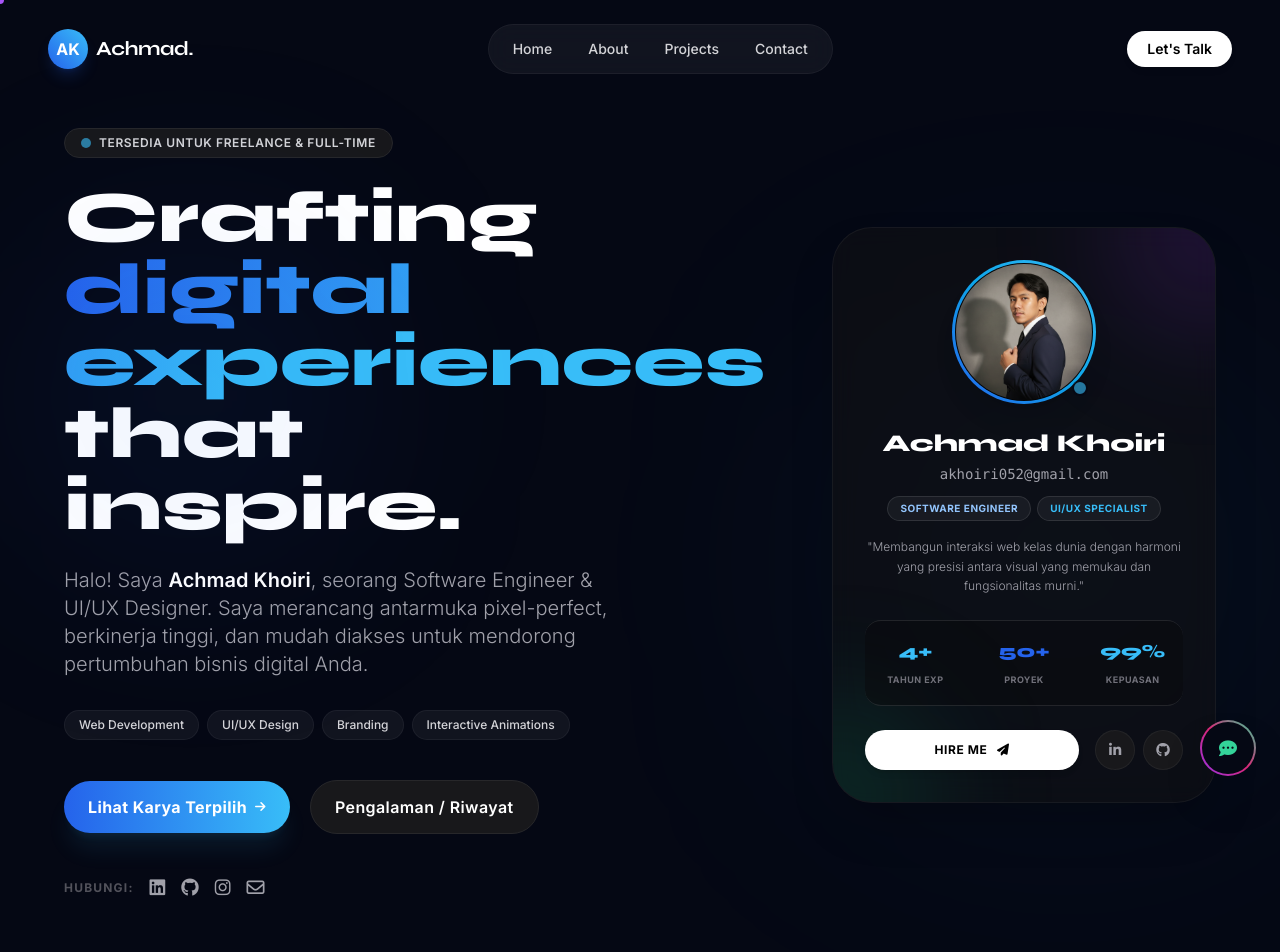
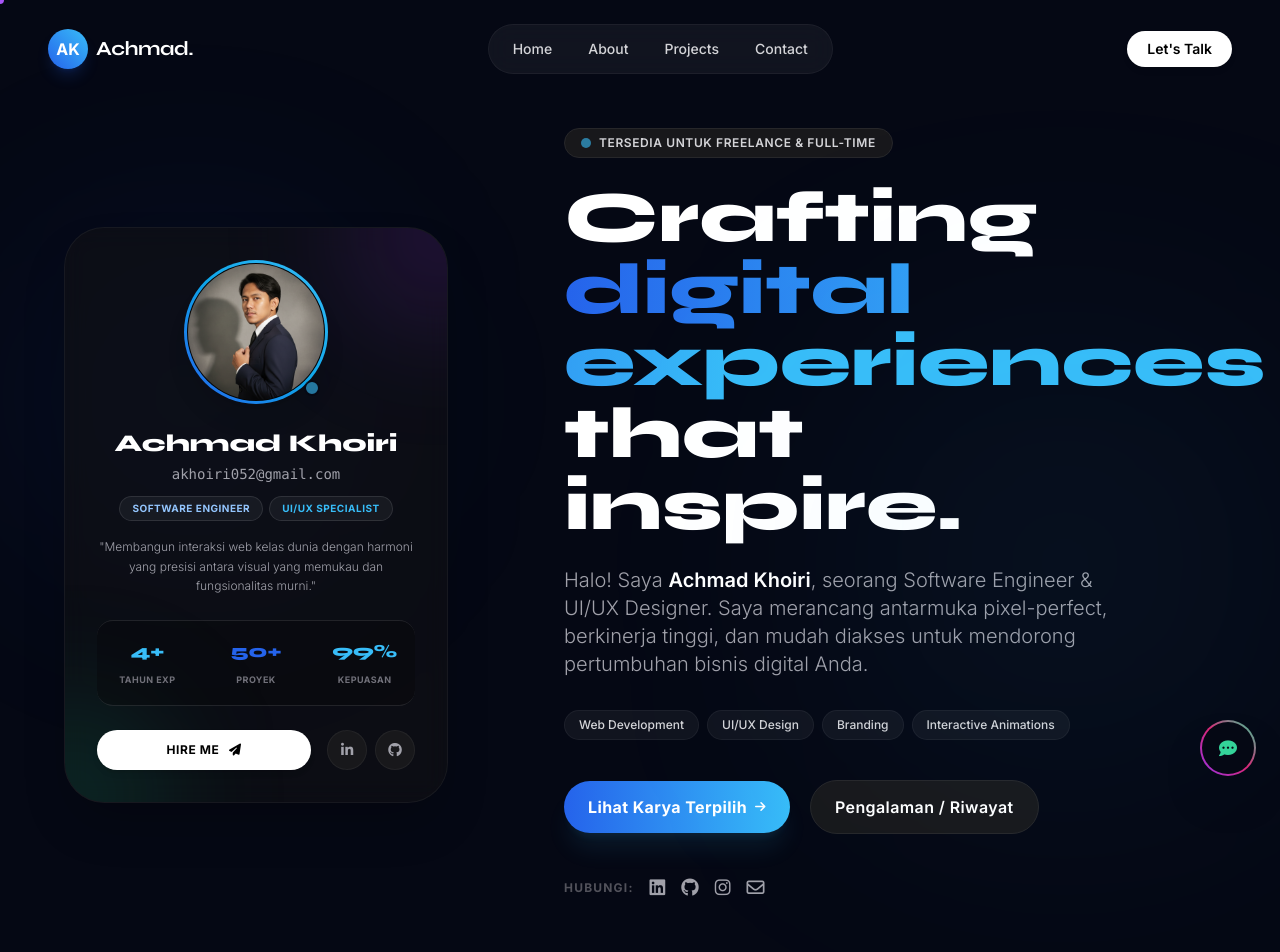
Before and after one commit to erixer/portfolio, a React (Vite) app: page / in a window 1280 px wide. Shown: the top 952 px of the page. Built offline with nearby package versions, Linux system fonts and the light colour scheme.

Commit message:
modified:   src/components/Hero.jsx 	modified:   src/components/Navbar.jsx

```diff
--- a/src/components/Hero.jsx
+++ b/src/components/Hero.jsx
@@ -42,54 +42,7 @@ export default function Hero() {
 
       <div className="max-w-6xl mx-auto w-full grid grid-cols-1 lg:grid-cols-12 gap-12 items-center">
         {/* Left Column: Intro Text */}
-        <div className="lg:col-span-7 flex flex-col gap-6 text-left">
-          {/* Status badge */}
-          <div className="inline-flex items-center gap-2 bg-zinc-900 border border-zinc-800 px-4 py-1.5 rounded-full w-fit">
-            <span className="w-2.5 h-2.5 rounded-full bg-brandAccent animate-pulse" />
-            <span className="text-xs font-semibold tracking-wider text-zinc-300 uppercase">Tersedia untuk Freelance & Full-Time</span>
-          </div>
-
-          {/* Heading */}
-          <h1 className="font-syne font-extrabold text-4xl sm:text-6xl md:text-7xl leading-none text-white">
-            Crafting <span className="text-transparent bg-clip-text bg-gradient-to-r from-brandCreative via-sky-400 to-brandAccent">digital experiences</span> that inspire.
-          </h1>
-
-          {/* Intro paragraph */}
-          <p className="text-zinc-400 text-lg md:text-xl font-light leading-relaxed max-w-xl">
-            Halo! Saya <strong className="text-white font-semibold">Achmad Khoiri</strong>, seorang Software Engineer & UI/UX Designer. Saya merancang antarmuka pixel-perfect, berkinerja tinggi, dan mudah diakses untuk mendorong pertumbuhan bisnis digital Anda.
-          </p>
-
-          {/* Key tags */}
-          <div className="flex flex-wrap gap-2 mt-2">
-            <span className="px-3.5 py-1.5 rounded-full bg-white/5 border border-white/5 text-xs font-medium text-zinc-300 hover:bg-white/10 transition-colors">Web Development</span>
-            <span className="px-3.5 py-1.5 rounded-full bg-white/5 border border-white/5 text-xs font-medium text-zinc-300 hover:bg-white/10 transition-colors">UI/UX Design</span>
-            <span className="px-3.5 py-1.5 rounded-full bg-white/5 border border-white/5 text-xs font-medium text-zinc-300 hover:bg-white/10 transition-colors">Branding</span>
-            <span className="px-3.5 py-1.5 rounded-full bg-white/5 border border-white/5 text-xs font-medium text-zinc-300 hover:bg-white/10 transition-colors">Interactive Animations</span>
-          </div>
-
-          {/* Action buttons */}
-          <div className="flex flex-wrap items-center gap-5 mt-4">
-            <a href="#projects" className="group px-6 py-3.5 rounded-full bg-gradient-to-r from-brandCreative to-brandAccent text-white font-bold tracking-wide hover:brightness-110 active:scale-95 transition-all shadow-xl shadow-brandAccent/10 flex items-center gap-2">
-              Lihat Karya Terpilih
-              <i className="fas fa-arrow-right text-xs group-hover:translate-x-1 transition-transform" />
-            </a>
-            <a href="#about" className="px-6 py-3.5 rounded-full bg-zinc-900 hover:bg-zinc-800 text-white border border-zinc-800 font-semibold tracking-wide active:scale-95 transition-all">
-              Pengalaman / Riwayat
-            </a>
-          </div>
-
-          {/* Quick socials */}
-          <div className="flex items-center gap-4 mt-4 text-zinc-400">
-            <span className="text-xs uppercase tracking-widest font-bold text-zinc-600">Hubungi:</span>
-            <a href="https://linkedin.com" target="_blank" rel="noopener noreferrer" className="hover:text-brandAccent transition-colors text-lg"><i className="fab fa-linkedin" /></a>
-            <a href="https://github.com" target="_blank" rel="noopener noreferrer" className="hover:text-brandCreative transition-colors text-lg"><i className="fab fa-github" /></a>
-            <a href="https://instagram.com" target="_blank" rel="noopener noreferrer" className="hover:text-brandAccent transition-colors text-lg"><i className="fab fa-instagram" /></a>
-            <a href="mailto:achmadkhoiri@gmail.com" className="hover:text-brandAccent transition-colors text-lg"><i className="far fa-envelope" /></a>
-          </div>
-        </div>
-
-        {/* Right Column: Interactive Profile Card */}
-        <div className="lg:col-span-5 flex justify-center lg:justify-end">
+        <div className="lg:col-span-5 flex justify-center lg:justify-start">
           <div
             ref={cardRef}
             id="profile-card"
@@ -179,6 +132,54 @@ export default function Hero() {
             </div>
           </div>
         </div>
+
+        {/* Right Column: Interactive Profile Card */}
+
+        <div className="lg:col-span-7 flex flex-col gap-6 text-left">
+          {/* Status badge */}
+          <div className="inline-flex items-center gap-2 bg-zinc-900 border border-zinc-800 px-4 py-1.5 rounded-full w-fit">
+            <span className="w-2.5 h-2.5 rounded-full bg-brandAccent animate-pulse" />
+            <span className="text-xs font-semibold tracking-wider text-zinc-300 uppercase">Tersedia untuk Freelance & Full-Time</span>
+          </div>
+
+          {/* Heading */}
+          <h1 className="font-syne font-extrabold text-4xl sm:text-6xl md:text-7xl leading-none text-white">
+            Crafting <span className="text-transparent bg-clip-text bg-gradient-to-r from-brandCreative via-sky-400 to-brandAccent">digital experiences</span> that inspire.
+          </h1>
+
+          {/* Intro paragraph */}
+          <p className="text-zinc-400 text-lg md:text-xl font-light leading-relaxed max-w-xl">
+            Halo! Saya <strong className="text-white font-semibold">Achmad Khoiri</strong>, seorang Software Engineer & UI/UX Designer. Saya merancang antarmuka pixel-perfect, berkinerja tinggi, dan mudah diakses untuk mendorong pertumbuhan bisnis digital Anda.
+          </p>
+
+          {/* Key tags */}
+          <div className="flex flex-wrap gap-2 mt-2">
+            <span className="px-3.5 py-1.5 rounded-full bg-white/5 border border-white/5 text-xs font-medium text-zinc-300 hover:bg-white/10 transition-colors">Web Development</span>
+            <span className="px-3.5 py-1.5 rounded-full bg-white/5 border border-white/5 text-xs font-medium text-zinc-300 hover:bg-white/10 transition-colors">UI/UX Design</span>
+            <span className="px-3.5 py-1.5 rounded-full bg-white/5 border border-white/5 text-xs font-medium text-zinc-300 hover:bg-white/10 transition-colors">Branding</span>
+            <span className="px-3.5 py-1.5 rounded-full bg-white/5 border border-white/5 text-xs font-medium text-zinc-300 hover:bg-white/10 transition-colors">Interactive Animations</span>
+          </div>
+
+          {/* Action buttons */}
+          <div className="flex flex-wrap items-center gap-5 mt-4">
+            <a href="#projects" className="group px-6 py-3.5 rounded-full bg-gradient-to-r from-brandCreative to-brandAccent text-white font-bold tracking-wide hover:brightness-110 active:scale-95 transition-all shadow-xl shadow-brandAccent/10 flex items-center gap-2">
+              Lihat Karya Terpilih
+              <i className="fas fa-arrow-right text-xs group-hover:translate-x-1 transition-transform" />
+            </a>
+            <a href="#about" className="px-6 py-3.5 rounded-full bg-zinc-900 hover:bg-zinc-800 text-white border border-zinc-800 font-semibold tracking-wide active:scale-95 transition-all">
+              Pengalaman / Riwayat
+            </a>
+          </div>
+
+          {/* Quick socials */}
+          <div className="flex items-center gap-4 mt-4 text-zinc-400">
+            <span className="text-xs uppercase tracking-widest font-bold text-zinc-600">Hubungi:</span>
+            <a href="https://linkedin.com" target="_blank" rel="noopener noreferrer" className="hover:text-brandAccent transition-colors text-lg"><i className="fab fa-linkedin" /></a>
+            <a href="https://github.com" target="_blank" rel="noopener noreferrer" className="hover:text-brandCreative transition-colors text-lg"><i className="fab fa-github" /></a>
+            <a href="https://instagram.com" target="_blank" rel="noopener noreferrer" className="hover:text-brandAccent transition-colors text-lg"><i className="fab fa-instagram" /></a>
+            <a href="mailto:achmadkhoiri@gmail.com" className="hover:text-brandAccent transition-colors text-lg"><i className="far fa-envelope" /></a>
+          </div>
+        </div>
       </div>
     </section>
   );
--- a/src/components/Navbar.jsx
+++ b/src/components/Navbar.jsx
@@ -27,14 +27,12 @@ export default function Navbar() {
 
   return (
     <>
-      {/* Header element */}
       <header
         id="main-nav"
-        className={`z-40 transition-all duration-500 ease-in-out flex justify-between items-center ${
-          isScrolled
-            ? 'fixed top-4 left-1/2 -translate-x-1/2 max-w-[650px] w-[90%] px-6 py-3.5 rounded-full glass-card shadow-2xl border-white/10'
-            : 'absolute top-0 left-0 w-full px-6 md:px-12 py-6'
-        }`}
+        className={`fixed left-1/2 -translate-x-1/2 z-40 transition-all duration-500 ease-in-out flex justify-between items-center ${isScrolled
+            ? 'top-4 max-w-[650px] w-[90%] px-6 py-3.5 rounded-full glass-card shadow-2xl border-white/10'
+            : 'top-0 w-full px-6 md:px-12 py-6 bg-transparent border-transparent'
+          }`}
       >
         {/* Logo */}
         <a href="#home" className="flex items-center gap-2 group cursor-pointer" onClick={closeMobileMenu}>
@@ -71,14 +69,12 @@ export default function Navbar() {
           aria-label="Toggle Mobile Menu"
         >
           <span
-            className={`w-6 h-0.5 bg-white transition-all duration-300 ${
-              isMobileMenuOpen ? 'rotate-45 translate-y-1' : ''
-            }`}
+            className={`w-6 h-0.5 bg-white transition-all duration-300 ${isMobileMenuOpen ? 'rotate-45 translate-y-1' : ''
+              }`}
           />
           <span
-            className={`w-6 h-0.5 bg-white transition-all duration-300 ${
-              isMobileMenuOpen ? '-rotate-45 -translate-y-1' : ''
-            }`}
+            className={`w-6 h-0.5 bg-white transition-all duration-300 ${isMobileMenuOpen ? '-rotate-45 -translate-y-1' : ''
+              }`}
           />
         </button>
       </header>
@@ -86,9 +82,8 @@ export default function Navbar() {
       {/* Mobile Menu Drawer Overlay */}
       <div
         id="mobile-nav-menu"
-        className={`fixed inset-0 bg-brandDark/95 backdrop-blur-xl z-30 flex flex-col justify-center items-center gap-8 transition-transform duration-500 ease-in-out md:hidden ${
-          isMobileMenuOpen ? 'translate-y-0' : '-translate-y-full'
-        }`}
+        className={`fixed inset-0 bg-brandDark/95 backdrop-blur-xl z-30 flex flex-col justify-center items-center gap-8 transition-transform duration-500 ease-in-out md:hidden ${isMobileMenuOpen ? 'translate-y-0' : '-translate-y-full'
+          }`}
       >
         <a href="#home" onClick={closeMobileMenu} className="mobile-nav-link text-3xl font-syne font-bold hover:text-brandAccent transition-colors">
           Home
```
